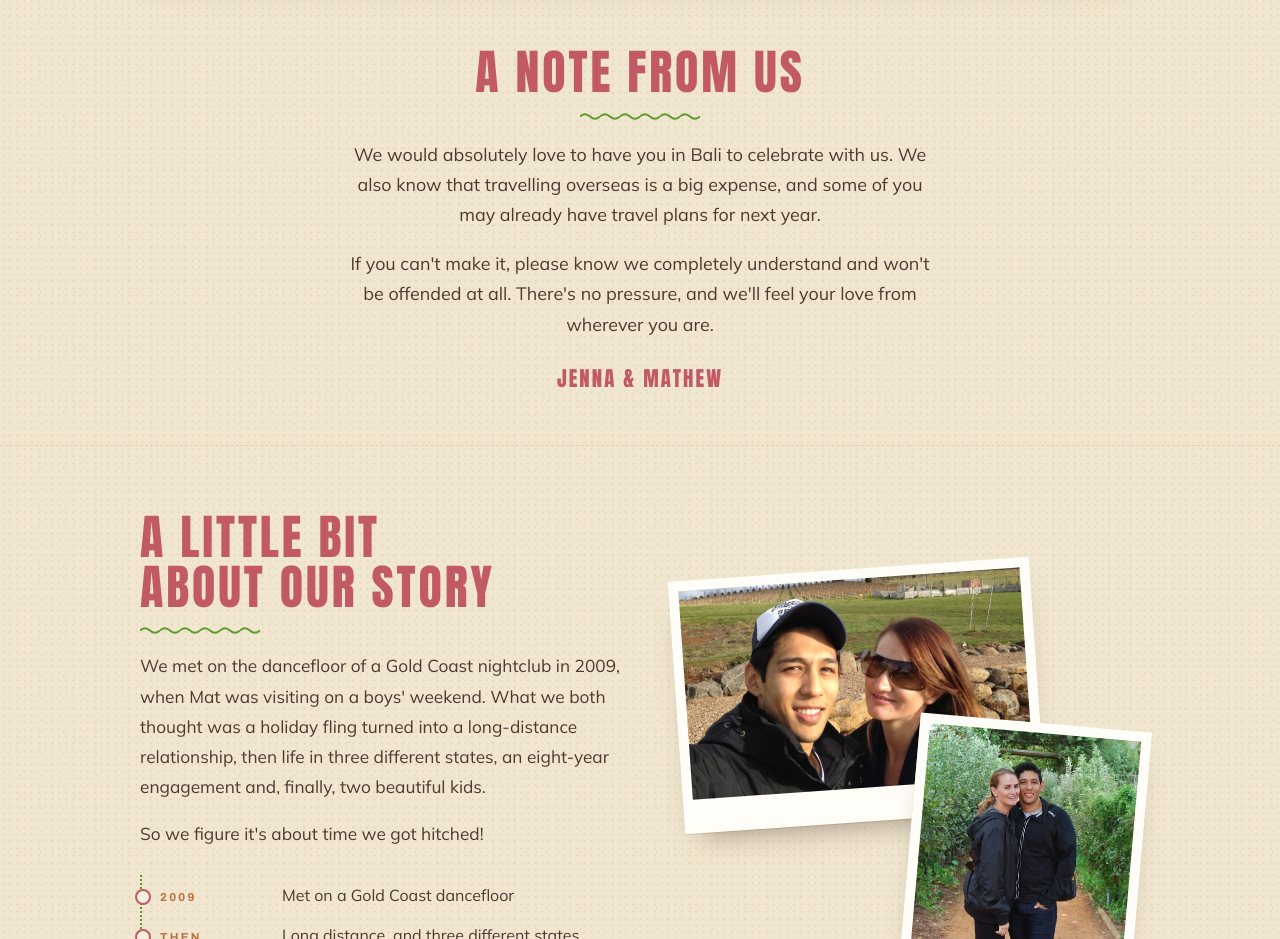
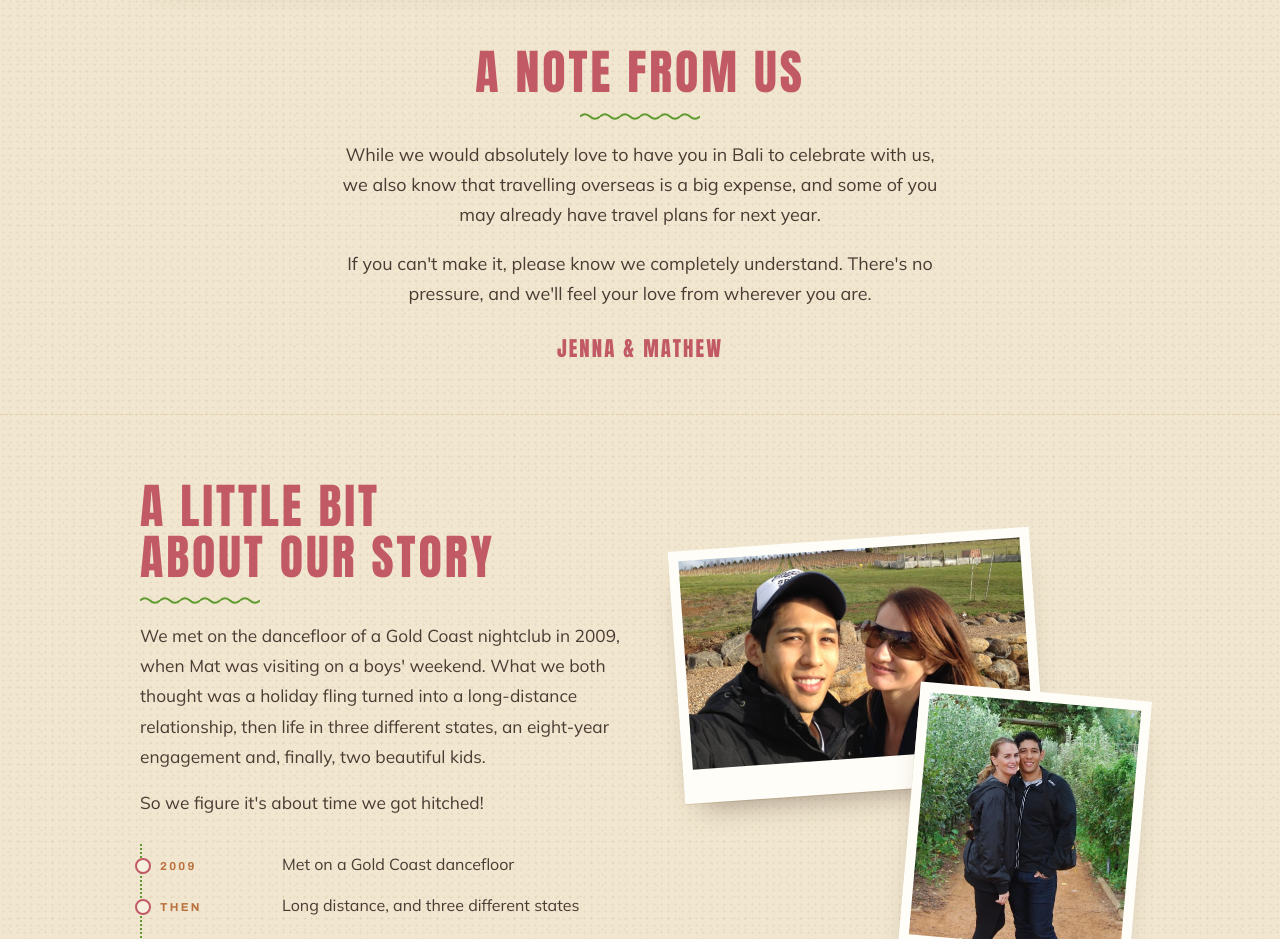
Before and after one commit to jennajboister/bali-wedding, a plain HTML site: page index.html in a window 1280 px wide. Shown: the part 940-1879 px from the top of the page. Drawn offline with nearby package versions, Linux system fonts and the light colour scheme.

Commit message:
Update note from us wording
Co-Authored-By: Claude Opus 5.5 <noreply@anthropic.com>
Claude-Session: https://claude.ai/code/session_016ZuZ9VBqhnBRj49APDeoTw

```diff
--- a/index.html
+++ b/index.html
@@ -992,8 +992,8 @@ body.editing .url-input{display:block;width:100%;font:inherit;font-size:.85rem;c
   <div class="wrap">
     <div class="note-card">
       <h2>A Note from Us</h2>
-      <p>We would absolutely love to have you in Bali to celebrate with us. We also know that travelling overseas is a big expense, and some of you may already have travel plans for next year.</p>
-      <p>If you can't make it, please know we completely understand and won't be offended at all. There's no pressure, and we'll feel your love from wherever you are.</p>
+      <p>While we would absolutely love to have you in Bali to celebrate with us, we also know that travelling overseas is a big expense, and some of you may already have travel plans for next year.</p>
+      <p>If you can't make it, please know we completely understand. There's no pressure, and we'll feel your love from wherever you are.</p>
       <p class="sig-line">Jenna &amp; Mathew</p>
     </div>
   </div>
```
